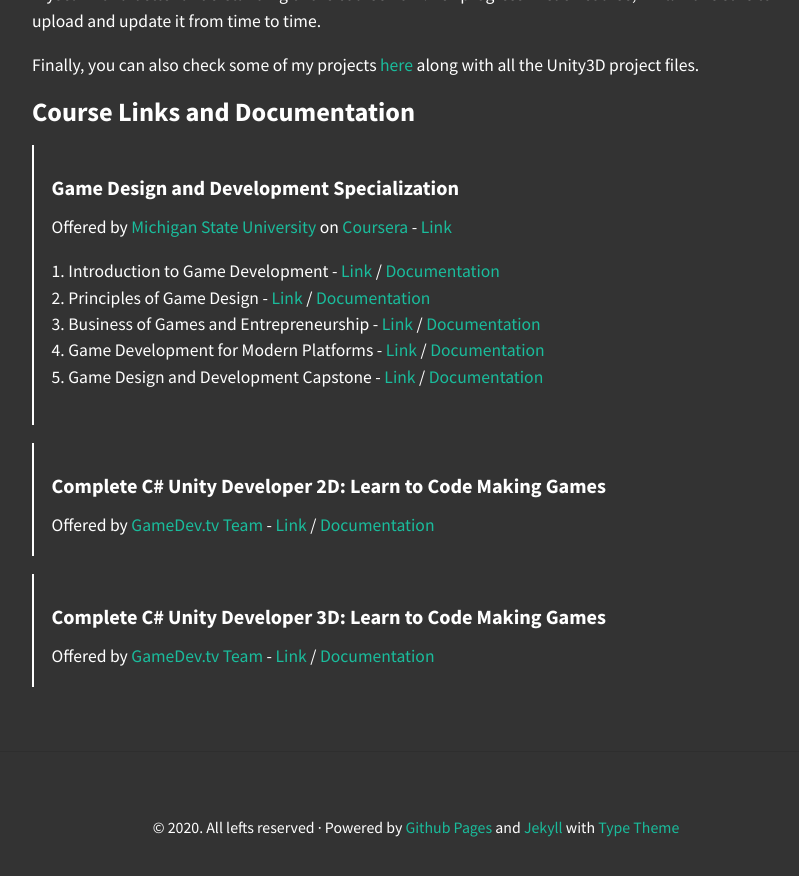
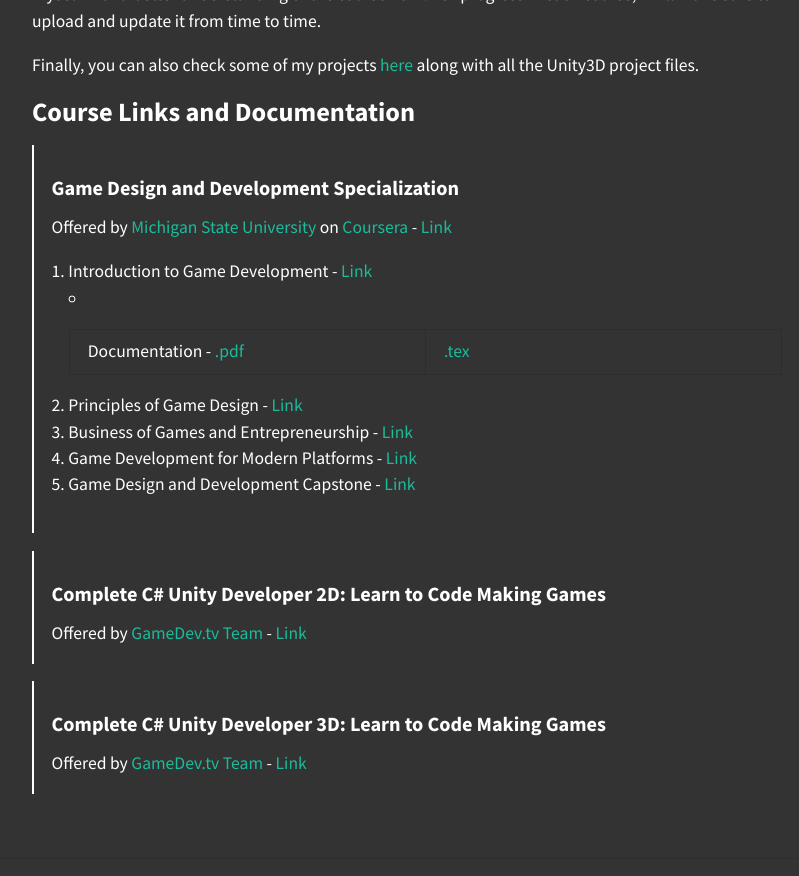
Before and after one commit to omprabhu31/omprabhu31.github.io, a Jekyll site: the page built from gamedev/courses.md, in a window 1280 px wide and 900 px high, scrolled down 674 px. Shown: the top 876 px of the window, without its empty margins (224-1023 px from the left). Built offline with Jekyll 4.4.1, drawn with Linux system fonts in a browser that asks for light colours; nearby versions of some CDN libraries.

Commit message:
added documentation for intro to gamedev, updated link hierarchy

```diff
--- a/gamedev/courses.md
+++ b/gamedev/courses.md
@@ -17,14 +17,15 @@
 > <h4>Game Design and Development Specialization</h4>
 > Offered by [Michigan State University](https://msu.edu/) on [Coursera](https://www.coursera.org) - [Link](https://www.coursera.org/specializations/game-development)
 >
-> 1. Introduction to Game Development - [Link](https://www.coursera.org/learn/game-development?specialization=game-development) / [Documentation]()
-> 2. Principles of Game Design - [Link](https://www.coursera.org/learn/gamedesign?specialization=game-development) / [Documentation]()
-> 3. Business of Games and Entrepreneurship - [Link](https://www.coursera.org/learn/gamedev-business?specialization=game-development) / [Documentation]()
-> 4. Game Development for Modern Platforms - [Link](https://www.coursera.org/learn/gamedev-platforms?specialization=game-development) / [Documentation]()
-> 5. Game Design and Development Capstone - [Link](https://www.coursera.org/learn/gamedev-capstone) / [Documentation]()
+> 1. Introduction to Game Development - [Link](https://www.coursera.org/learn/game-development?specialization=game-development)
+> 	* Documentation - [.pdf](/gamedev/notes/gamedev_intro/intro_to_gamedev.pdf) | [.tex](https://github.com/omprabhu31/omprabhu31.github.io/tree/master/gamedev/notes/gamedev_intro/intro_to_gamedev.tex)
+> 2. Principles of Game Design - [Link](https://www.coursera.org/learn/gamedesign?specialization=game-development)
+> 3. Business of Games and Entrepreneurship - [Link](https://www.coursera.org/learn/gamedev-business?specialization=game-development)
+> 4. Game Development for Modern Platforms - [Link](https://www.coursera.org/learn/gamedev-platforms?specialization=game-development)
+> 5. Game Design and Development Capstone - [Link](https://www.coursera.org/learn/gamedev-capstone)
 
 > <h4>Complete C# Unity Developer 2D: Learn to Code Making Games</h4>
-> Offered by [GameDev.tv Team](https://www.gamedev.tv/) - [Link](https://www.gamedev.tv/p/learn-c-sharp-unity-developer-2d-for-video-game-development) / [Documentation]()
+> Offered by [GameDev.tv Team](https://www.gamedev.tv/) - [Link](https://www.gamedev.tv/p/learn-c-sharp-unity-developer-2d-for-video-game-development)
 
 > <h4>Complete C# Unity Developer 3D: Learn to Code Making Games</h4>
-> Offered by [GameDev.tv Team](https://www.gamedev.tv/) - [Link](https://www.gamedev.tv/p/learn-c-unity-developer-3d-for-video-game-development) / [Documentation]()
+> Offered by [GameDev.tv Team](https://www.gamedev.tv/) - [Link](https://www.gamedev.tv/p/learn-c-unity-developer-3d-for-video-game-development)
```
Also changed, not shown: gamedev/projects.md (+2 -2 lines), gamedev/notes/gamedev_intro/game_design_hierarchy.PNG (added), gamedev/notes/gamedev_intro/gamedev_basic_factors_to_consider.PNG (added), 8 other files.
